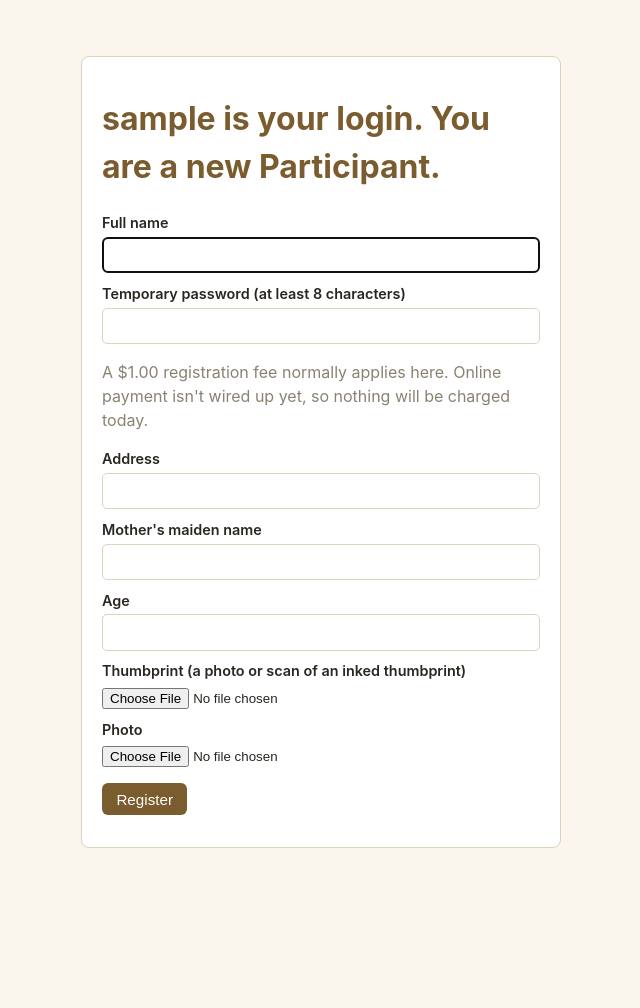
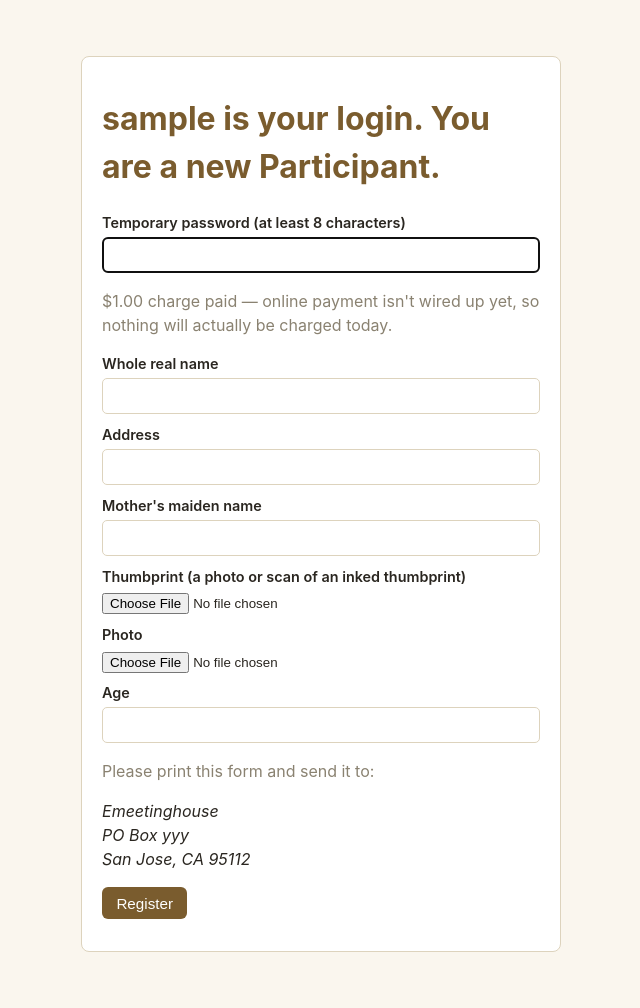
Before and after one commit to send2md/emeetinghouse, a Flask app: page /register in a window 1280 px wide. Shown: the part 62-1070 px from the top of the page, without its empty margins (319-959 px from the left). Before the commit the page ends 910 px from the top, so only its background shows below. Run offline with Flask 3, Linux system fonts and the light colour scheme; the visitor is signed in with stand-in values (Sample User, id 1).

Commit message:
Match the login/registration pages' wording and field order to the sketch
Login page: drop the "New Participants..." explainer paragraph — just the
login box for now.

Registration form: reorder to match the diagram (temporary password, the
$1.00 charge line, whole real name, address, mother's maiden name,
thumbprint, photo, age, then the print-and-mail instructions inline on
the form itself) and rename "Full name" to "Whole real name" throughout,
including the confirmation page's summary table and the validation error
message.

Co-Authored-By: Claude Sonnet 5 <noreply@anthropic.com>
Claude-Session: https://claude.ai/code/session_01AJNJCfqFaUP9j1jq3dJwU7

```diff
--- a/app.py
+++ b/app.py
@@ -278,7 +278,7 @@ def Register():
 
         errors = []
         if not name:
-            errors.append("Full name is required.")
+            errors.append("Whole real name is required.")
         if len(password) < 8:
             errors.append("Password must be at least 8 characters.")
         if not address:
--- a/templates/login.html
+++ b/templates/login.html
@@ -10,8 +10,5 @@
     <input type="password" name="password" required>
     <p><input type="submit" value="Log in"></p>
   </form>
-  <p class="muted">New Participants: just enter the login you'd like to use above (the
-    password field is only checked for existing logins) and we'll walk you through
-    setting up as a new Participant right here.</p>
 </div>
 {% endblock %}
--- a/templates/register.html
+++ b/templates/register.html
@@ -4,14 +4,14 @@
 <div class="card" style="max-width:480px;margin:2rem auto;">
   <h1>{{ username }} is your login. You are a new Participant.</h1>
   <form method="post" enctype="multipart/form-data">
-    <label>Full name</label>
-    <input type="text" name="name" required autofocus>
+    <label>Temporary password (at least 8 characters)</label>
+    <input type="password" name="password" required minlength="8" autofocus>
 
-    <label>Temporary password (at least 8 characters)</label>
-    <input type="password" name="password" required minlength="8">
+    <p class="muted">$1.00 charge paid — online payment isn't wired up yet, so nothing
+      will actually be charged today.</p>
 
-    <p class="muted">A $1.00 registration fee normally applies here. Online payment
-      isn't wired up yet, so nothing will be charged today.</p>
+    <label>Whole real name</label>
+    <input type="text" name="name" required>
 
     <label>Address</label>
     <input type="text" name="address" required>
@@ -19,15 +19,22 @@
     <label>Mother's maiden name</label>
     <input type="text" name="mothers_maiden_name" required>
 
-    <label>Age</label>
-    <input type="number" name="age" min="0" required>
-
     <label>Thumbprint (a photo or scan of an inked thumbprint)</label>
     <input type="file" name="thumbprint" accept="image/png,image/jpeg" required>
 
     <label>Photo</label>
     <input type="file" name="photo" accept="image/png,image/jpeg" required>
 
+    <label>Age</label>
+    <input type="number" name="age" min="0" required>
+
+    <p class="muted">Please print this form and send it to:</p>
+    <address>
+      Emeetinghouse<br>
+      PO Box yyy<br>
+      San Jose, CA 95112
+    </address>
+
     <p><input type="submit" value="Register"></p>
   </form>
 </div>
--- a/templates/register_complete.html
+++ b/templates/register_complete.html
@@ -10,11 +10,11 @@
 
   <table>
     <tr><th>Login</th><td>{{ username }}</td></tr>
-    <tr><th>Full name</th><td>{{ participant.name }}</td></tr>
+    <tr><th>$1.00 charge paid</th><td>not yet collected</td></tr>
+    <tr><th>Whole real name</th><td>{{ participant.name }}</td></tr>
     <tr><th>Address</th><td>{{ address }}</td></tr>
     <tr><th>Mother's maiden name</th><td>{{ mothers_maiden_name }}</td></tr>
     <tr><th>Age</th><td>{{ age }}</td></tr>
-    <tr><th>$1.00 registration fee</th><td>not yet collected</td></tr>
   </table>
 
   <p>
--- a/test_app.py
+++ b/test_app.py
@@ -82,7 +82,7 @@ def test_registration_requires_all_fields(client):
         content_type="multipart/form-data",
         follow_redirects=True,
     )
-    assert b"Full name is required" in resp.data
+    assert b"Whole real name is required" in resp.data
     assert b"at least 8 characters" in resp.data
     assert b"Age must be a whole number" in resp.data
     assert b"photo" in resp.data.lower()
```
